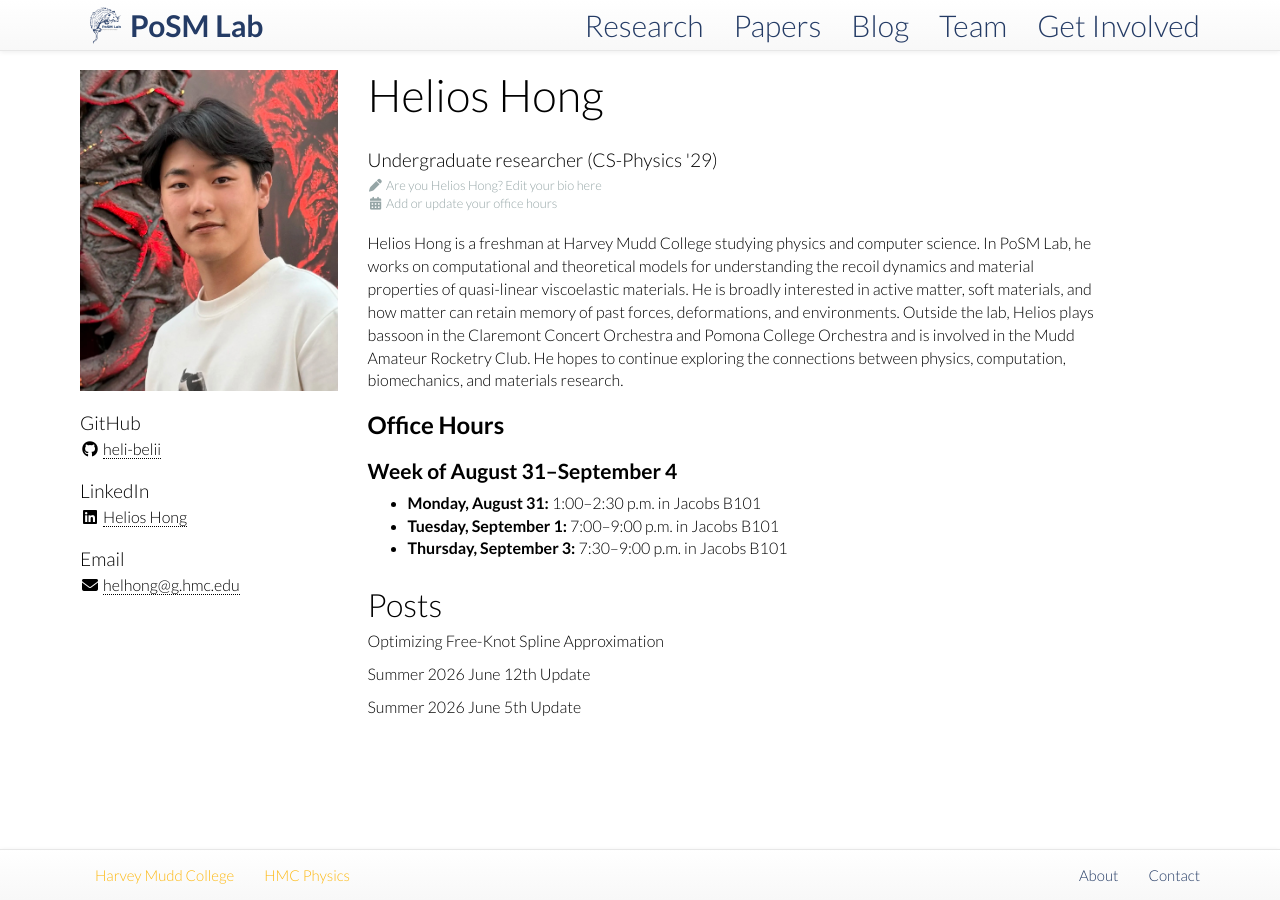
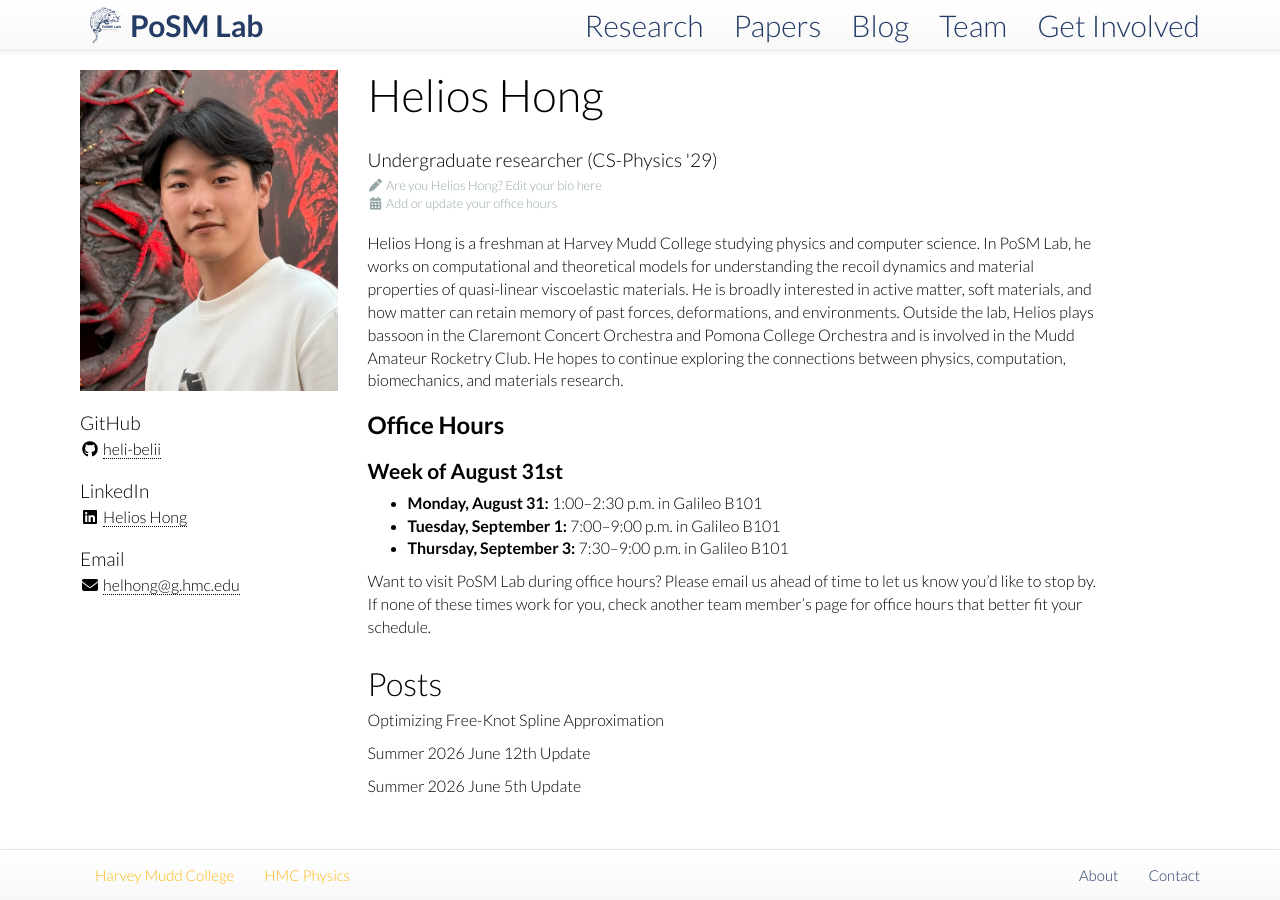
Before and after one commit to posmlab/posmlab.org, a Jekyll site: the page built from team/_posts/2025-09-09-helios-hong.md, in a window 1280 px wide. Built offline with Jekyll 4.4.1, drawn with Linux system fonts in a browser that asks for light colours; nearby versions of some CDN libraries.

Commit message:
Office Hour change updated

```diff
--- a/team/_posts/2025-09-09-helios-hong.md
+++ b/team/_posts/2025-09-09-helios-hong.md
@@ -74,12 +74,16 @@ Helios Hong is a freshman at Harvey Mudd College studying physics and computer s
   the old week's schedule before posting the new one.
 
   Example:
-  ### Week of September 7–11
+  ### Week of August 31st
 
   - **Monday, September 7:** 1:00–2:30 p.m. in Galileo B101
+
+  Keep the visitor note below the schedule when updating your hours.
 -->
-### Week of August 31–September 4
+### Week of August 31st
 
-- **Monday, August 31:** 1:00–2:30 p.m. in Jacobs B101
-- **Tuesday, September 1:** 7:00–9:00 p.m. in Jacobs B101
-- **Thursday, September 3:** 7:30–9:00 p.m. in Jacobs B101
+- **Monday, August 31:** 1:00–2:30 p.m. in Galileo B101
+- **Tuesday, September 1:** 7:00–9:00 p.m. in Galileo B101
+- **Thursday, September 3:** 7:30–9:00 p.m. in Galileo B101
+
+Want to visit PoSM Lab during office hours? Please email us ahead of time to let us know you'd like to stop by. If none of these times work for you, check another team member's page for office hours that better fit your schedule.
```
Also changed, not shown: other parts of team/_posts/2025-09-09-helios-hong.md (+1 -1 lines), team/_posts/2018-08-01-mark-ilton.md (+26 -15 lines), team/_posts/2025-12-13-cleo-mchenry.md (+7 -5 lines), team/_posts/2026-03-18-sam-wheeler.md (+9 -5 lines), team/_posts/2026-06-21-pranay-gupta.md (+9 -5 lines).
